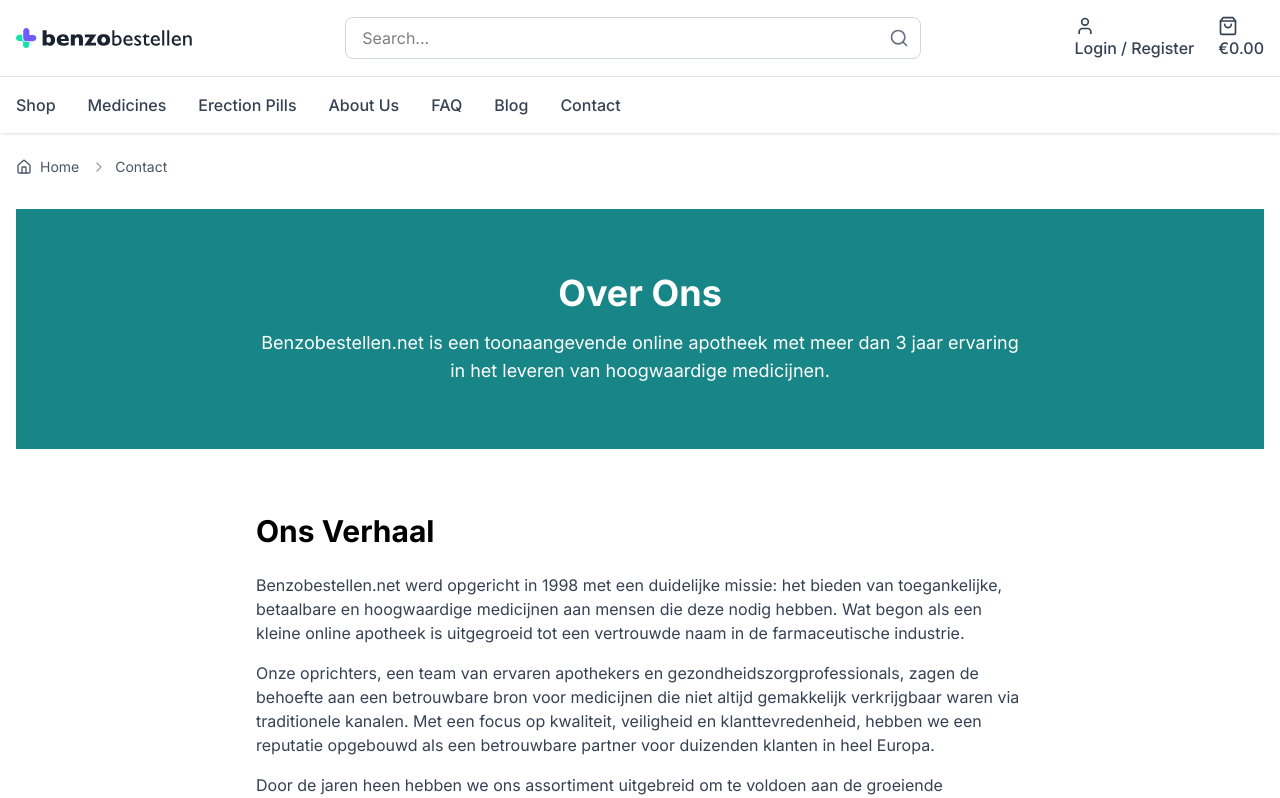
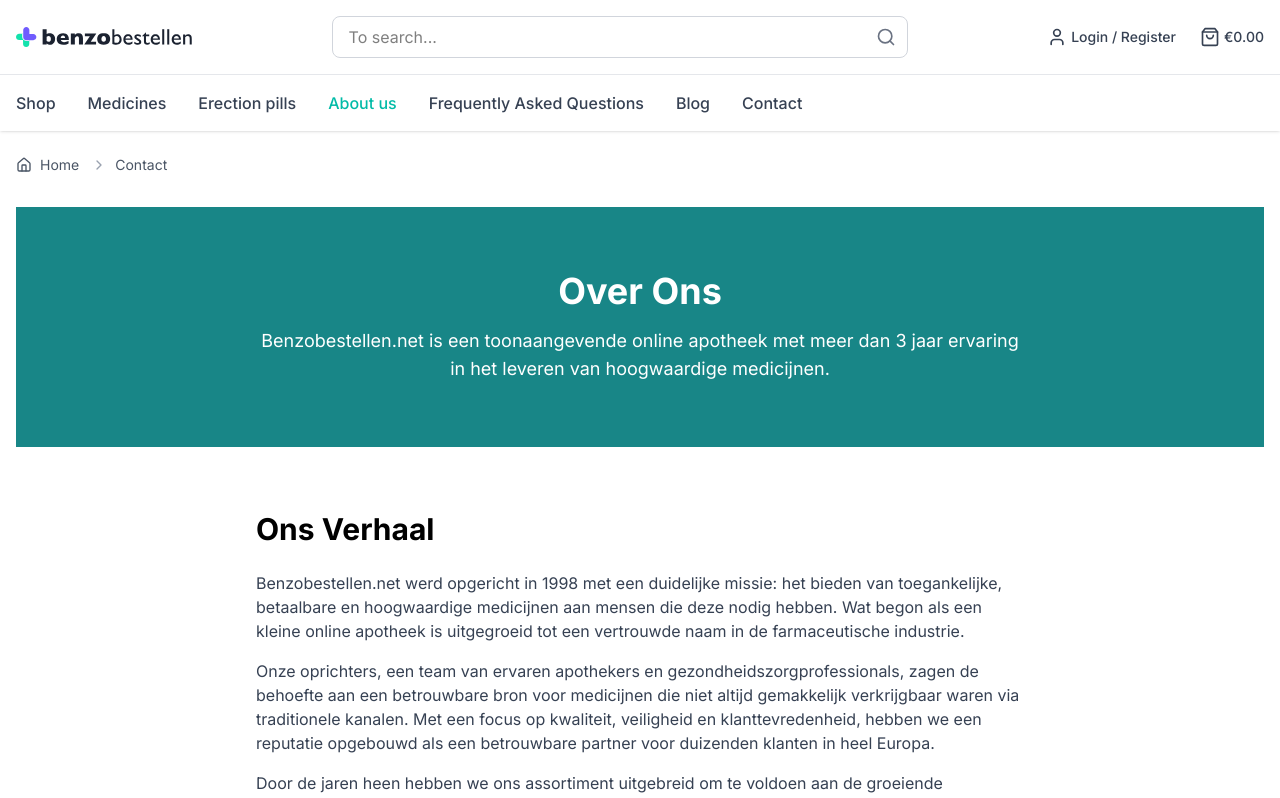
Before and after one commit to tanjilahamed99/save-life-frontend, a Next.js app: page /over-ons in a window 1280 px wide. Shown: the top 798 px of the page. Built offline with nearby package versions, Linux system fonts and the light colour scheme.

Commit message:
header section fully completed with respopnsive

```diff
--- a/src/components/layout/Header.jsx
+++ b/src/components/layout/Header.jsx
@@ -7,11 +7,12 @@
 import { useCart } from "@/context/CartContext";
 import { useRouter, usePathname } from "next/navigation";
 import { useAuth } from "@/context/AuthContext";
+import { ShoppingBagTwoTone } from "@mui/icons-material";
 
 export default function Header() {
   const [isMenuOpen, setIsMenuOpen] = useState(false);
   const { cart } = useCart();
-  const { user } = useAuth();
+  const { user, loading, refreshUser } = useAuth();
   const pathname = usePathname();
   const router = useRouter();
   const menuRef = useRef(null);
@@ -21,12 +22,17 @@
     .toFixed(2);
   const cartCount = cart.reduce((count, item) => count + item.quantity, 0);
 
-  const isActive = (path) => pathname === path;
+  // Function to determine if a link is active
+  const isActive = (path) => {
+    return pathname === path;
+  };
 
-  const getLinkClass = (path) =>
-    isActive(path)
+  // Get the active class based on whether the link is active
+  const getLinkClass = (path) => {
+    return isActive(path)
       ? "text-teal-500 font-medium"
       : "text-gray-700 hover:text-teal-600 font-medium";
+  };
 
   const [searchText, setSearchText] = useState("");
 
@@ -34,6 +40,7 @@
     e.preventDefault();
     if (searchText.trim()) {
       router.push(`/search?query=${encodeURIComponent(searchText)}`);
+
       setSearchText("");
       setIsMenuOpen(false);
     }
@@ -45,9 +52,11 @@
         setIsMenuOpen(false);
       }
     };
+
     if (isMenuOpen) {
       document.addEventListener("mousedown", handleClickOutside);
     }
+
     return () => {
       document.removeEventListener("mousedown", handleClickOutside);
     };
@@ -62,7 +71,7 @@
             <div className="relative h-10 w-44">
               <Image
                 src="/images/benzobestellen-logo.svg"
-                alt="SaveLife Logo"
+                alt="Benzobestellen Logo"
                 fill
                 className="object-contain"
                 priority
@@ -70,23 +79,21 @@
             </div>
           </Link>
 
-          {/* Search - Desktop */}
+          {/* Search Bar - Desktop */}
           <form
             onSubmit={handleSearch}
-            className="hidden md:flex flex-1 max-w-xl mx-6"
-          >
+            className="hidden md:flex flex-1 max-w-xl mx-6">
             <div className="relative w-full">
               <input
                 type="text"
-                placeholder="Search..."
+                placeholder="To search..."
                 value={searchText}
                 onChange={(e) => setSearchText(e.target.value)}
                 className="w-full py-2 pl-4 pr-10 border border-gray-300 rounded-lg focus:outline-none focus:ring-2 focus:ring-teal-500 focus:border-transparent"
               />
               <button
                 type="submit"
-                className="absolute right-0 top-0 h-full px-3 text-gray-500 hover:text-teal-600"
-              >
+                className="absolute right-0 top-0 h-full px-3 text-gray-500 hover:text-teal-600">
                 <Search size={20} />
               </button>
             </div>
@@ -94,24 +101,64 @@
 
           {/* User Actions - Desktop */}
           <div className="hidden md:flex items-center space-x-6">
+            {user?.role === "order_manager" && (
+              <Link
+                href="/admin/orders"
+                className={`flex items-center text-sm font-medium ${
+                  isActive("/orders")
+                    ? "text-teal-500"
+                    : "text-gray-700 hover:text-teal-600"
+                }`}>
+                <ShoppingBagTwoTone size={20} className="mr-1" />
+                <span>Dashboard</span>
+              </Link>
+            )}
             {user?.role === "admin" ? (
-              <Link href="/admin" className={getLinkClass("/admin")}>
+              <Link
+                href="/admin"
+                className={`flex items-center text-sm font-medium ${
+                  isActive("/admin")
+                    ? "text-teal-500"
+                    : "text-gray-700 hover:text-teal-600"
+                }`}>
                 <User size={20} className="mr-1" />
-                <span>Admin Panel</span>
-              </Link>
-            ) : user?.role === "customer" || user?.role === "manager" ? (
-              <Link href="/dashboard" className={getLinkClass("/dashboard")}>
-                <User size={20} className="mr-1" />
-                <span>My Account</span>
+                <span>Dashboard</span>
               </Link>
             ) : (
-              <Link href="/login" className={getLinkClass("/login")}>
+              user?.role === "customer" && (
+                <Link
+                  href="/dashboard"
+                  className={`flex items-center text-sm font-medium ${
+                    isActive("/dashboard")
+                      ? "text-teal-500"
+                      : "text-gray-700 hover:text-teal-600"
+                  }`}>
+                  <User size={20} className="mr-1" />
+                  <span>My account</span>
+                </Link>
+              )
+            )}
+
+            {!user && (
+              <Link
+                href="/login"
+                className={`flex items-center text-sm font-medium ${
+                  isActive("/login")
+                    ? "text-teal-500"
+                    : "text-gray-700 hover:text-teal-600"
+                }`}>
                 <User size={20} className="mr-1" />
                 <span>Login / Register</span>
               </Link>
             )}
 
-            <Link href="/cart" className={getLinkClass("/cart") + " relative"}>
+            <Link
+              href="/cart"
+              className={`flex items-center text-sm font-medium relative ${
+                isActive("/cart")
+                  ? "text-teal-500"
+                  : "text-gray-700 hover:text-teal-600"
+              }`}>
               <ShoppingBag size={20} className="mr-1" />
               <span>€{cartTotal}</span>
               {cartCount > 0 && (
@@ -122,10 +169,16 @@
             </Link>
           </div>
 
-          {/* Mobile Buttons */}
+          {/* Mobile Menu Button */}
           <div className="flex items-center gap-2 md:hidden">
-            <Link href="/cart" className={getLinkClass("/cart") + " relative"}>
-              <ShoppingBag size={20} />
+            <Link
+              href="/cart"
+              className={`flex items-center text-[10px] font-medium relative ${
+                isActive("/cart")
+                  ? "text-teal-500"
+                  : "text-gray-700 hover:text-teal-600"
+              }`}>
+              <ShoppingBag size={20} className="" />
               {cartCount > 0 && (
                 <span className="absolute -top-2 -right-1 bg-teal-500 text-white text-[10px] rounded-full h-4 w-4 flex items-center justify-center">
                   {cartCount}
@@ -133,9 +186,8 @@
               )}
             </Link>
             <button
-              className="text-gray-700"
-              onClick={() => setIsMenuOpen(!isMenuOpen)}
-            >
+              className=" text-gray-700"
+              onClick={() => setIsMenuOpen(!isMenuOpen)}>
               {isMenuOpen ? <X size={24} /> : <Menu size={24} />}
             </button>
           </div>
@@ -146,15 +198,14 @@
           <div className="relative w-full">
             <input
               type="text"
-              placeholder="Search..."
+              placeholder="To search..."
               value={searchText}
               onChange={(e) => setSearchText(e.target.value)}
               className="w-full py-2 pl-4 pr-10 border border-gray-300 rounded-lg focus:outline-none focus:ring-2 focus:ring-teal-500 focus:border-transparent"
             />
             <button
               type="submit"
-              className="absolute right-0 top-0 h-full px-3 text-gray-500 hover:text-teal-600"
-            >
+              className="absolute right-0 top-0 h-full px-3 text-gray-500 hover:text-teal-600">
               <Search size={20} />
             </button>
           </div>
@@ -165,22 +216,25 @@
           <div ref={menuRef} className="md:hidden mt-4 pb-4">
             <nav
               className="flex flex-col space-y-4"
-              onClick={() => setIsMenuOpen(false)}
-            >
+              onClick={() => setIsMenuOpen(false)}>
               <Link href="/shop" className={getLinkClass("/shop")}>
                 Shop
               </Link>
-              <Link href="/category/medicines" className={getLinkClass("/medicines")}>
+              <Link
+                href="/category/medicijnen"
+                className={getLinkClass("/medicijnen")}>
                 Medicines
               </Link>
-              <Link href="/category/erection" className={getLinkClass("/erection")}>
-                Erection Pills
+              <Link
+                href="/category/erection"
+                className={getLinkClass("/erection")}>
+                Erection pills
               </Link>
-              <Link href="/about" className={getLinkClass("/about")}>
-                About Us
+              <Link href="/over-ons" className={getLinkClass("/over-ons")}>
+                About us
               </Link>
               <Link href="/faq" className={getLinkClass("/faq")}>
-                FAQ
+                Frequently Asked Questions
               </Link>
               <Link href="/blog" className={getLinkClass("/blog")}>
                 Blog
@@ -190,26 +244,68 @@
               </Link>
             </nav>
             <div className="mt-4 flex flex-col space-y-4">
+              {user?.role === "order_manager" && (
+                <Link
+                  href="/admin/orders"
+                  className={`flex items-center text-sm font-medium ${
+                    isActive("/admin")
+                      ? "text-teal-500"
+                      : "text-gray-700 hover:text-teal-600"
+                  }`}>
+                  <User size={20} className="mr-1" />
+                  <span>Bestellingen</span>
+                </Link>
+              )}
               {user?.role === "admin" ? (
-                <Link href="/admin" className={getLinkClass("/admin")}>
+                <Link
+                  href="/admin"
+                  className={`flex items-center text-sm font-medium ${
+                    isActive("/admin")
+                      ? "text-teal-500"
+                      : "text-gray-700 hover:text-teal-600"
+                  }`}>
                   <User size={20} className="mr-1" />
-                  <span>Admin Panel</span>
-                </Link>
-              ) : user?.role === "customer" || user?.role === "manager" ? (
-                <Link href="/dashboard" className={getLinkClass("/dashboard")}>
-                  <User size={20} className="mr-1" />
-                  <span>My Account</span>
+                  <span>Dashboard</span>
                 </Link>
               ) : (
-                <Link href="/login" className={getLinkClass("/login")}>
+                user?.role === "customer" && (
+                  <Link
+                    href="/dashboard"
+                    className={`flex items-center text-sm font-medium ${
+                      isActive("/dashboard")
+                        ? "text-teal-500"
+                        : "text-gray-700 hover:text-teal-600"
+                    }`}>
+                    <User size={20} className="mr-1" />
+                    <span>My account</span>
+                  </Link>
+                )
+              )}
+
+              {!user && (
+                <Link
+                  onClick={() => setIsMenuOpen(false)}
+                  href="/login"
+                  className={`flex items-center text-sm font-medium ${
+                    isActive("/login")
+                      ? "text-teal-500"
+                      : "text-gray-700 hover:text-teal-600"
+                  }`}>
                   <User size={20} className="mr-1" />
                   <span>Login / Register</span>
                 </Link>
               )}
-              <Link href="/cart" className={getLinkClass("/cart")}>
+              <Link
+                onClick={() => setIsMenuOpen(false)}
+                href="/cart"
+                className={`flex items-center ${
+                  isActive("/cart")
+                    ? "text-teal-500"
+                    : "text-gray-700 hover:text-teal-600"
+                } font-medium`}>
                 <ShoppingBag size={20} className="mr-2" />
                 <span>
-                  Cart ({cartCount}) - €{cartTotal}
+                  Shopping cart ({cartCount}) - €{cartTotal}
                 </span>
               </Link>
             </div>
@@ -226,30 +322,31 @@
                 Shop
               </Link>
             </li>
+
             <li>
               <Link
-                href="/category/medicines"
-                className={`py-3 ${getLinkClass("/medicines")}`}
-              >
+                href="/category/medicijnen"
+                className={getLinkClass("/medicijnen")}>
                 Medicines
               </Link>
             </li>
             <li>
               <Link
                 href="/category/erection"
-                className={`py-3 ${getLinkClass("/erection")}`}
-              >
-                Erection Pills
+                className={getLinkClass("/erection")}>
+                Erection pills
               </Link>
             </li>
             <li>
-              <Link href="/about" className={`py-3 ${getLinkClass("/about")}`}>
-                About Us
+              <Link
+                href="/over-ons"
+                className={`py-3 ${getLinkClass("/over-ons")}`}>
+                About us
               </Link>
             </li>
             <li>
               <Link href="/faq" className={`py-3 ${getLinkClass("/faq")}`}>
-                FAQ
+                Frequently Asked Questions
               </Link>
             </li>
             <li>
@@ -260,8 +357,7 @@
             <li>
               <Link
                 href="/contact"
-                className={`py-3 ${getLinkClass("/contact")}`}
-              >
+                className={`py-3 ${getLinkClass("/contact")}`}>
                 Contact
               </Link>
             </li>
```
